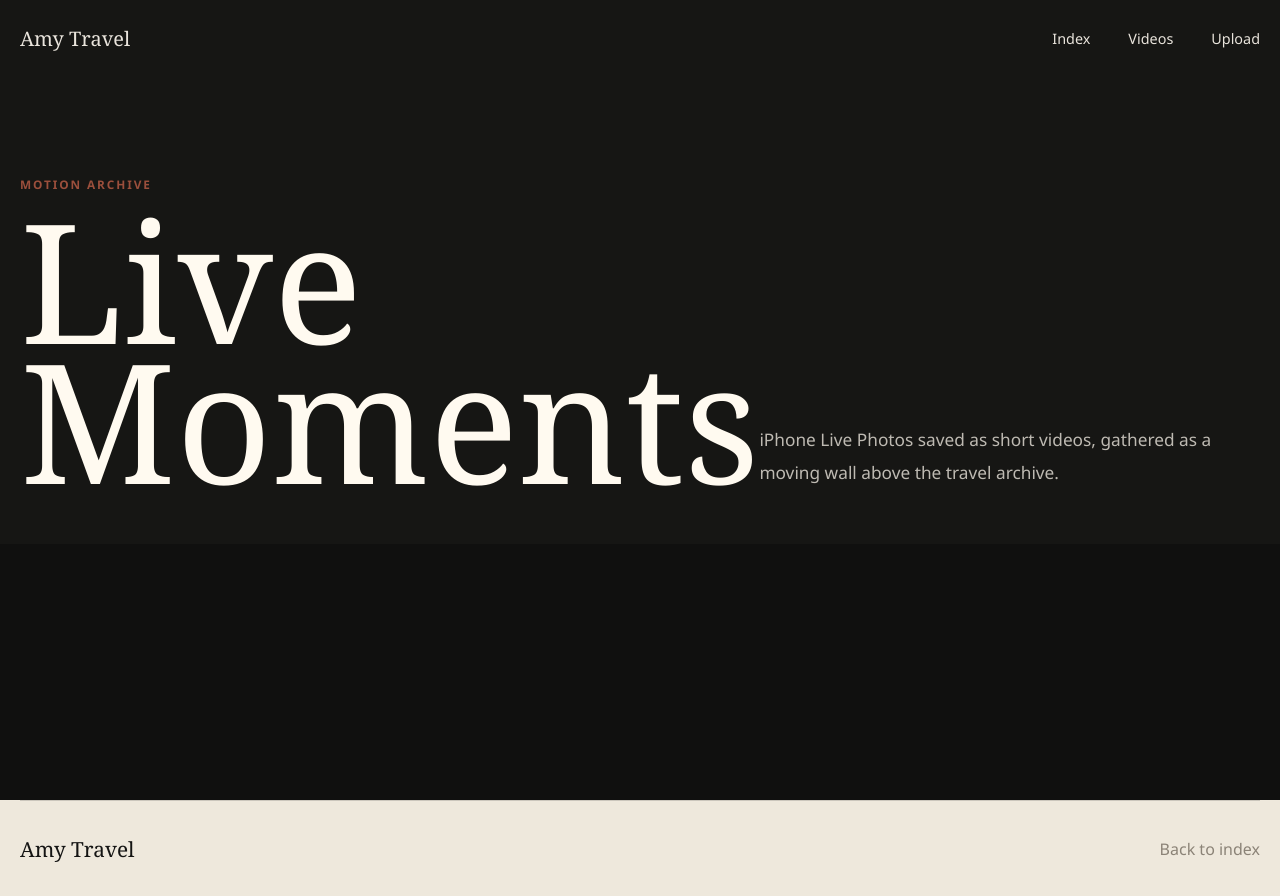
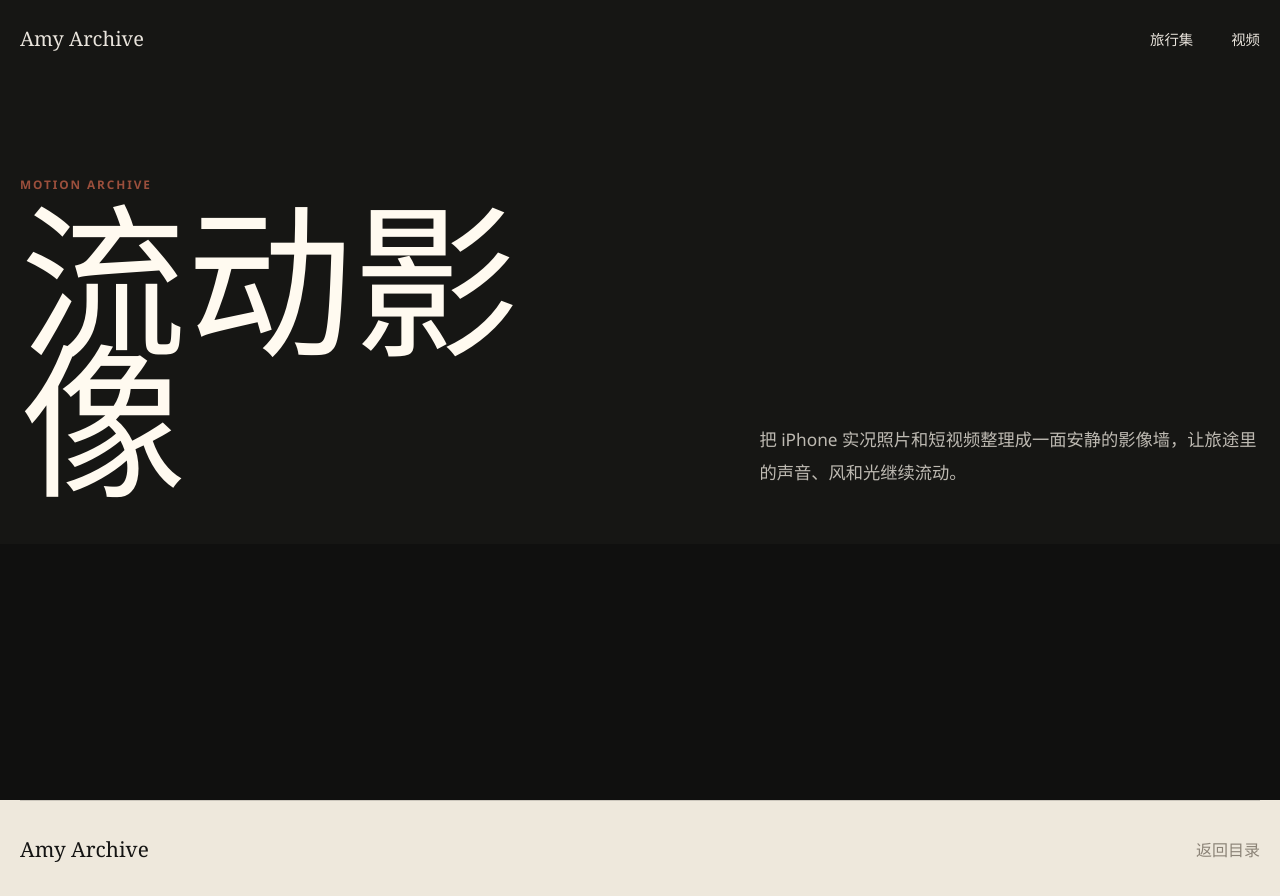
Before and after one commit to yangzongyuan672-maker/amy-travel, a website: page public/videos.html in a window 1280 px wide. Drawn offline with Linux system fonts and the light colour scheme; no server answers.

Commit message:
Refine Amy motion archive copy

```diff
--- a/public/videos.html
+++ b/public/videos.html
@@ -3,16 +3,15 @@
   <head>
     <meta charset="utf-8">
     <meta name="viewport" content="width=device-width, initial-scale=1">
-    <title>Amy Travel | Motion Wall</title>
+    <title>Amy Archive | Motion Wall</title>
     <link rel="stylesheet" href="styles.css">
   </head>
   <body>
     <header class="site-header">
-      <a class="brand" href="/">Amy Travel</a>
+      <a class="brand" href="/">Amy Archive</a>
       <nav>
-        <a href="/">Index</a>
-        <a href="#videos">Videos</a>
-        <a href="upload.html">Upload</a>
+        <a href="/">旅行集</a>
+        <a href="#videos">视频</a>
       </nav>
     </header>
 
@@ -20,9 +19,9 @@
       <section class="album-hero motion-page-hero">
         <div>
           <p class="kicker">Motion Archive</p>
-          <h1>Live Moments</h1>
+          <h1>流动影像</h1>
         </div>
-        <p>iPhone Live Photos saved as short videos, gathered as a moving wall above the travel archive.</p>
+        <p>把 iPhone 实况照片和短视频整理成一面安静的影像墙，让旅途里的声音、风和光继续流动。</p>
       </section>
 
       <section class="motion-archive" id="videos">
@@ -31,8 +30,8 @@
     </main>
 
     <footer class="footer">
-      <span>Amy Travel</span>
-      <p><a href="/">Back to index</a></p>
+      <span>Amy Archive</span>
+      <p><a href="/">返回目录</a></p>
     </footer>
 
     <script src="videos.js"></script>
```
